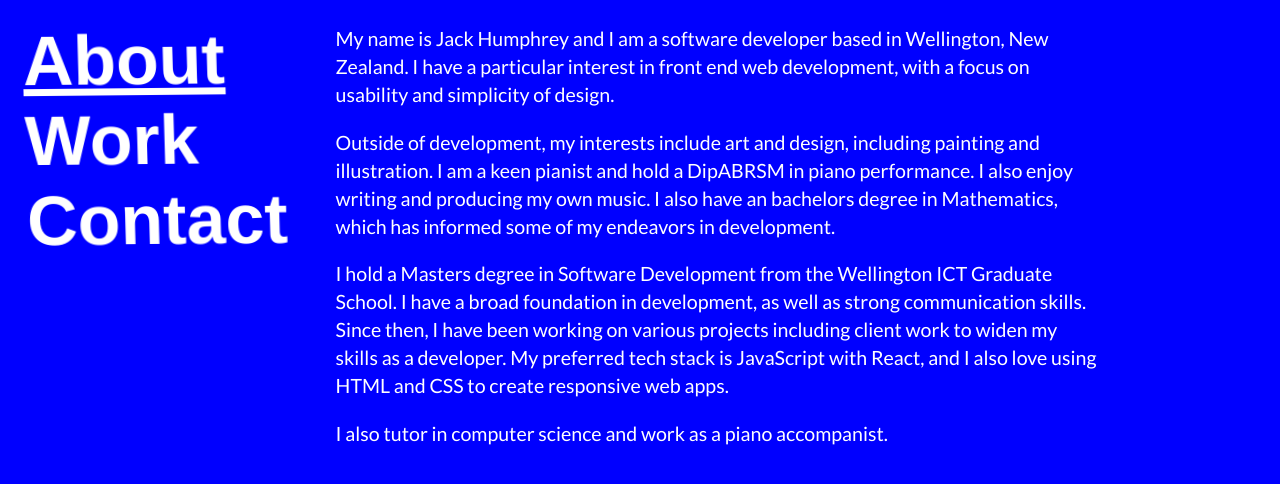
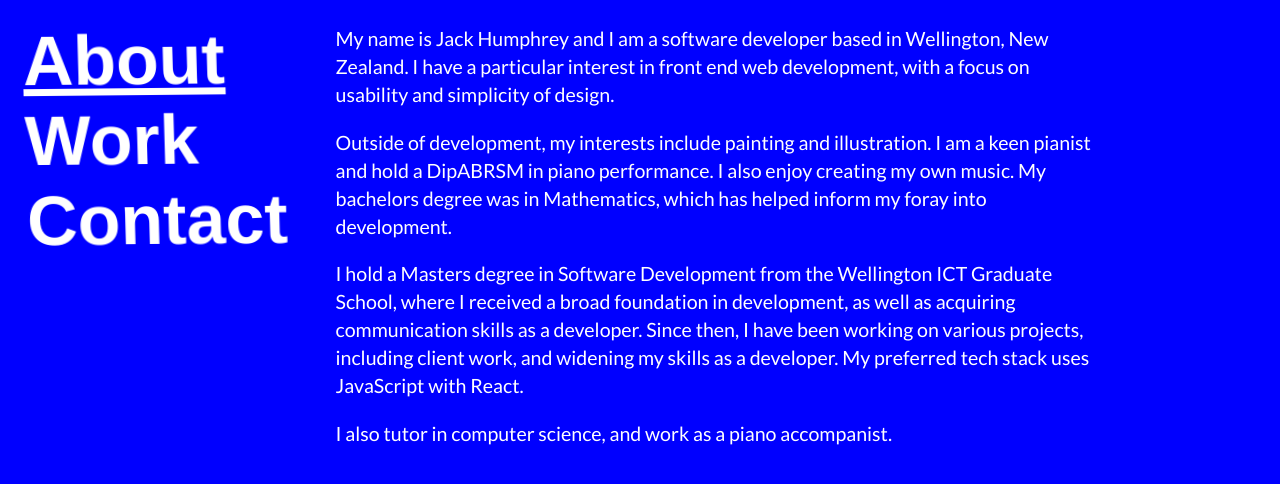
Before and after one commit to jackrhumphrey/portfolio, a React (Create React App) app: page / in a window 1280 px wide. Shown: the top 484 px of the page. Built offline with nearby package versions, Linux system fonts and the light colour scheme.

Commit message:
update bio

```diff
--- a/src/components/About.js
+++ b/src/components/About.js
@@ -10,21 +10,22 @@ class About extends Component {
           development, with a focus on usability and simplicity of design.
         </p>
         <p>
-          Outside of development, my interests include art and design, including
-          painting and illustration. I am a keen pianist and hold a DipABRSM in
-          piano performance. I also enjoy writing and producing my own music. I
-          also have an bachelors degree in Mathematics, which has informed some
-          of my endeavors in development.
+          Outside of development, my interests include painting and
+          illustration. I am a keen pianist and hold a DipABRSM in piano
+          performance. I also enjoy creating my own music. My bachelors degree
+          was in Mathematics, which has helped inform my foray into development.
         </p>
         <p>
           I hold a Masters degree in Software Development from the Wellington
-          ICT Graduate School. I have a broad foundation in development, as well
-          as strong communication skills. Since then, I have been working on
-          various projects including client work to widen my skills as a
-          developer. My preferred tech stack is JavaScript with React, and I
-          also love using HTML and CSS to create responsive web apps.
+          ICT Graduate School, where I received a broad foundation in
+          development, as well as acquiring communication skills as a developer.
+          Since then, I have been working on various projects, including client
+          work, and widening my skills as a developer. My preferred tech stack
+          uses JavaScript with React.
         </p>
-        <p>I also tutor in computer science and work as a piano accompanist.</p>
+        <p>
+          I also tutor in computer science, and work as a piano accompanist.
+        </p>
       </div>
     );
   }
```
